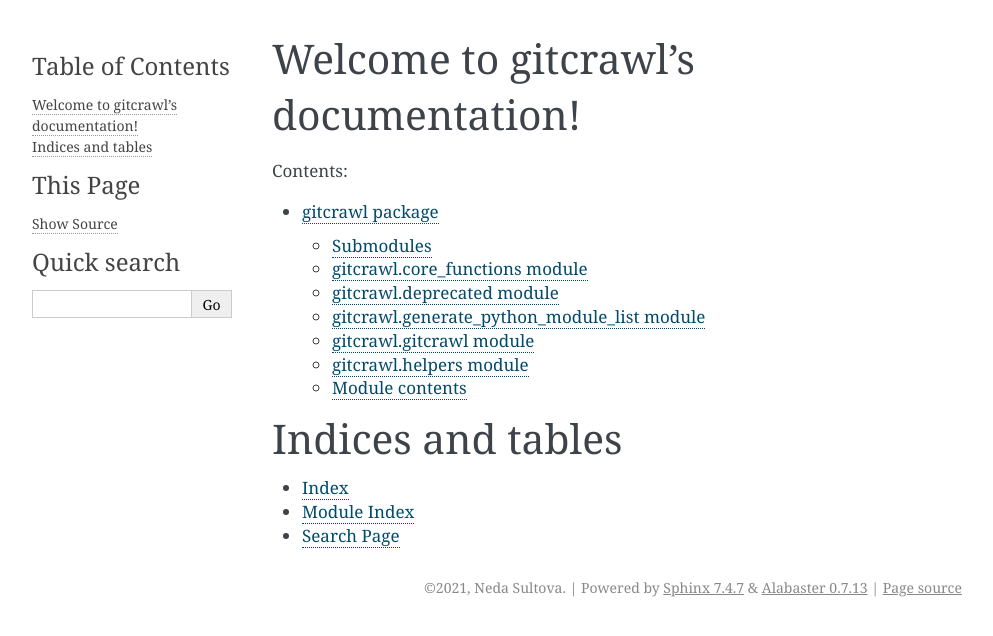
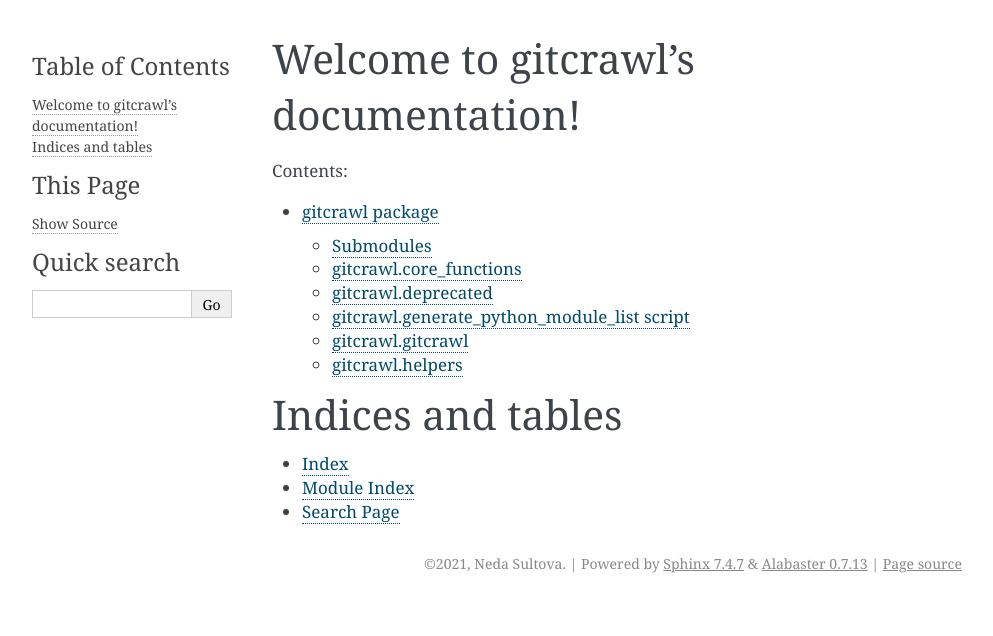
Before and after one commit to nsultova/gitcrawl, a Sphinx documentation site: the page built from gitcrawl/docs/index.rst, in a window 1280 px wide. Shown: the top 636 px of the page, without its empty margins (148-1141 px from the left). Built offline with Sphinx 7.4.7, drawn with Linux system fonts in a browser that asks for light colours.

Commit message:
cleaned up docs

```diff
--- a/gitcrawl/docs/gitcrawl.rst
+++ b/gitcrawl/docs/gitcrawl.rst
@@ -4,23 +4,23 @@ gitcrawl package
 Submodules
 ----------
 
-gitcrawl.core\_functions module
--------------------------------
+gitcrawl.core\_functions
+------------------------
 
 .. automodule:: gitcrawl.core_functions
    :members:
    :undoc-members:
    :show-inheritance:
 
-gitcrawl.deprecated module
---------------------------
+gitcrawl.deprecated
+-------------------
 
 .. automodule:: gitcrawl.deprecated
    :members:
    :undoc-members:
    :show-inheritance:
 
-gitcrawl.generate\_python\_module\_list module
+gitcrawl.generate\_python\_module\_list script
 ----------------------------------------------
 
 .. automodule:: gitcrawl.generate_python_module_list
@@ -28,26 +28,18 @@ gitcrawl.generate\_python\_module\_list module
    :undoc-members:
    :show-inheritance:
 
-gitcrawl.gitcrawl module
-------------------------
+gitcrawl.gitcrawl
+-----------------
 
 .. automodule:: gitcrawl.gitcrawl
    :members:
    :undoc-members:
    :show-inheritance:
 
-gitcrawl.helpers module
------------------------
+gitcrawl.helpers
+----------------
 
 .. automodule:: gitcrawl.helpers
    :members:
    :undoc-members:
    :show-inheritance:
-
-Module contents
----------------
-
-.. automodule:: gitcrawl
-   :members:
-   :undoc-members:
-   :show-inheritance:
```
